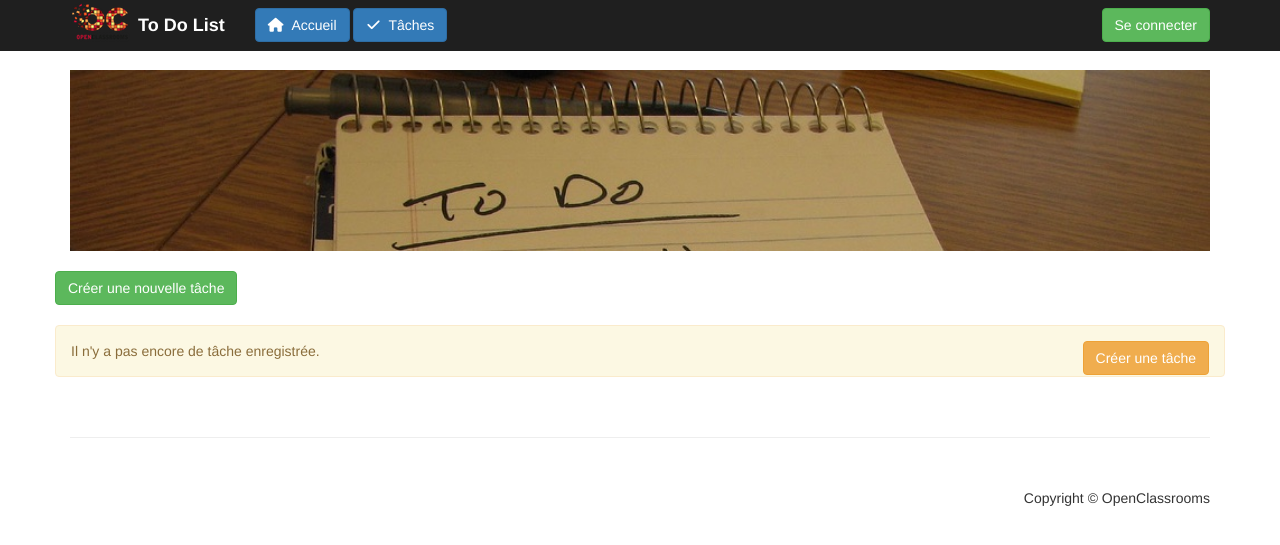
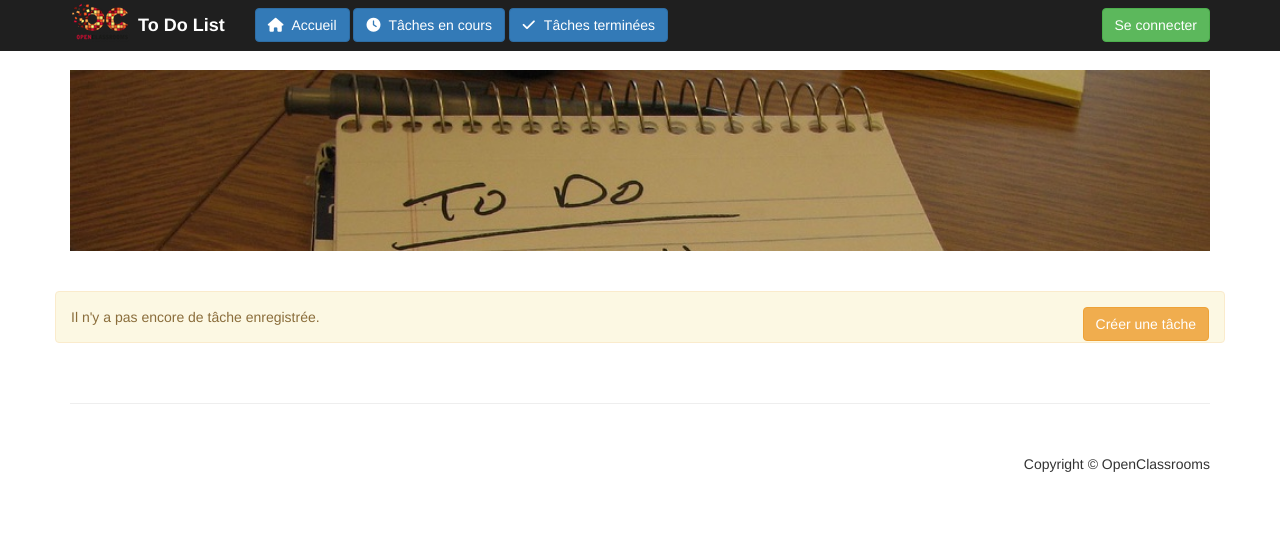
Before and after one commit to ledukilian/LeduKilian_P8_26082022, a Symfony app: template templates/task/list.html.twig in a window 1280 px wide. Shown: the top 545 px of the page. Run offline with Twig, Linux system fonts and the light colour scheme; the template is opened without the code that fills it, so the values that code supplies are empty; some libraries are stand-ins or nearby versions.

Commit message:
Added new route for tasks status distinction

```diff
--- a/public/css/shop-homepage.css
+++ b/public/css/shop-homepage.css
@@ -105,3 +105,10 @@ footer {
 p {
     margin: 0;
 }
+
+h3 {
+    margin-left: 5px;
+    margin-top: 0;
+    margin-bottom: 20px;
+    font-weight: bold;
+}
--- a/templates/base.html.twig
+++ b/templates/base.html.twig
@@ -41,7 +41,8 @@
                 <div class="navbar-nav vcenter">
                     <form class="navbar-form navbar-left">
                         <a href="{{ path('homepage') }}" class="btn btn-primary"><i class="fa-solid fa-house mr-2"></i>Accueil</a>
-                        <a href="{{ path('task_list') }}" class="btn btn-primary"><i class="fa-solid fa-check mr-2"></i>Tâches</a>
+                        <a href="{{ path('task_list') }}" class="btn btn-primary"><i class="fa-solid fa-clock mr-2"></i>Tâches en cours</a>
+                        <a href="{{ path('task_done') }}" class="btn btn-primary"><i class="fa-solid fa-check mr-2"></i>Tâches terminées</a>
                         {% if is_granted('ROLE_ADMIN') %}
                             <a href="{{ path('user_list') }}" class="btn btn-primary"><i class="fa-solid fa-users mr-2"></i>Utilisateurs</a>
                         {% endif %}
--- a/templates/task/list.html.twig
+++ b/templates/task/list.html.twig
@@ -3,9 +3,19 @@
 {% block header_img %}<img class="slide-image" src="{{ asset('img/todolist_content.jpg') }}" alt="todo list">{% endblock %}
 
 {% block body %}
-    <div class="row">
-        <a href="{{ path('task_create') }}" class="btn btn-success">Créer une nouvelle tâche</a>
-    </div>
+    {% if app.request.attributes.get('_route') == 'task_list' %}
+        <h3>
+            <i class="fa-solid fa-clock mr-2"></i>Liste des tâches en cours
+        </h3>
+        <div class="col-12">
+            <a href="{{ path('task_create') }}" class="btn btn-success">Créer une nouvelle tâche</a>
+        </div>
+    {% endif %}
+    {% if app.request.attributes.get('_route') == 'task_done' %}
+        <h3>
+            <i class="fa-solid fa-circle-check mr-2"></i>Liste des tâches terminées
+        </h3>
+    {% endif %}
     <div class="row py-2">
         {% for task in tasks %}
         <div class="col-sm-4 col-lg-4 col-md-4 py-2">
```
Also changed, not shown: src/Controller/TaskController.php (+11 -1 lines).
